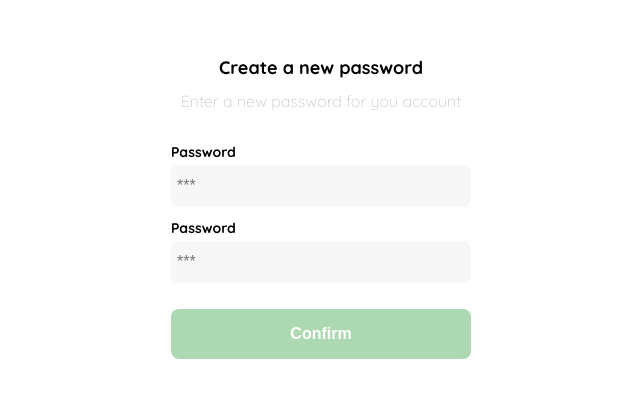
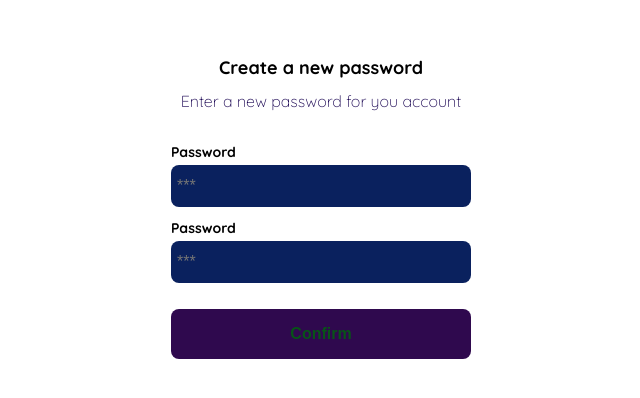
Before and after one commit to Juan1608/auth, a plain HTML site: page index.html in a window 1280 px wide. Shown: the part 184-582 px from the top of the page, without its empty margins (319-959 px from the left). Drawn offline with Linux system fonts and the light colour scheme.

Commit message:
cambio de color

```diff
--- a/index.html
+++ b/index.html
@@ -9,11 +9,11 @@
     <title>Recovery TEC ---- en desarrollo</title>
     <style>
         :root {
-          --white: #ffffff;
+          --white: #085318;
           --black: #000000;
-          --very-light-pink: #C7C7C7;
-          --text-input-field: #F7F7F7;
-          --hospital-green: #ACD9B2;
+          --very-light-pink: #1b0653;
+          --text-input-field: #0a215e;
+          --hospital-green: #2f094e;
           --sm: 14px;
           --md: 16px;
           --lg: 18px;
```
